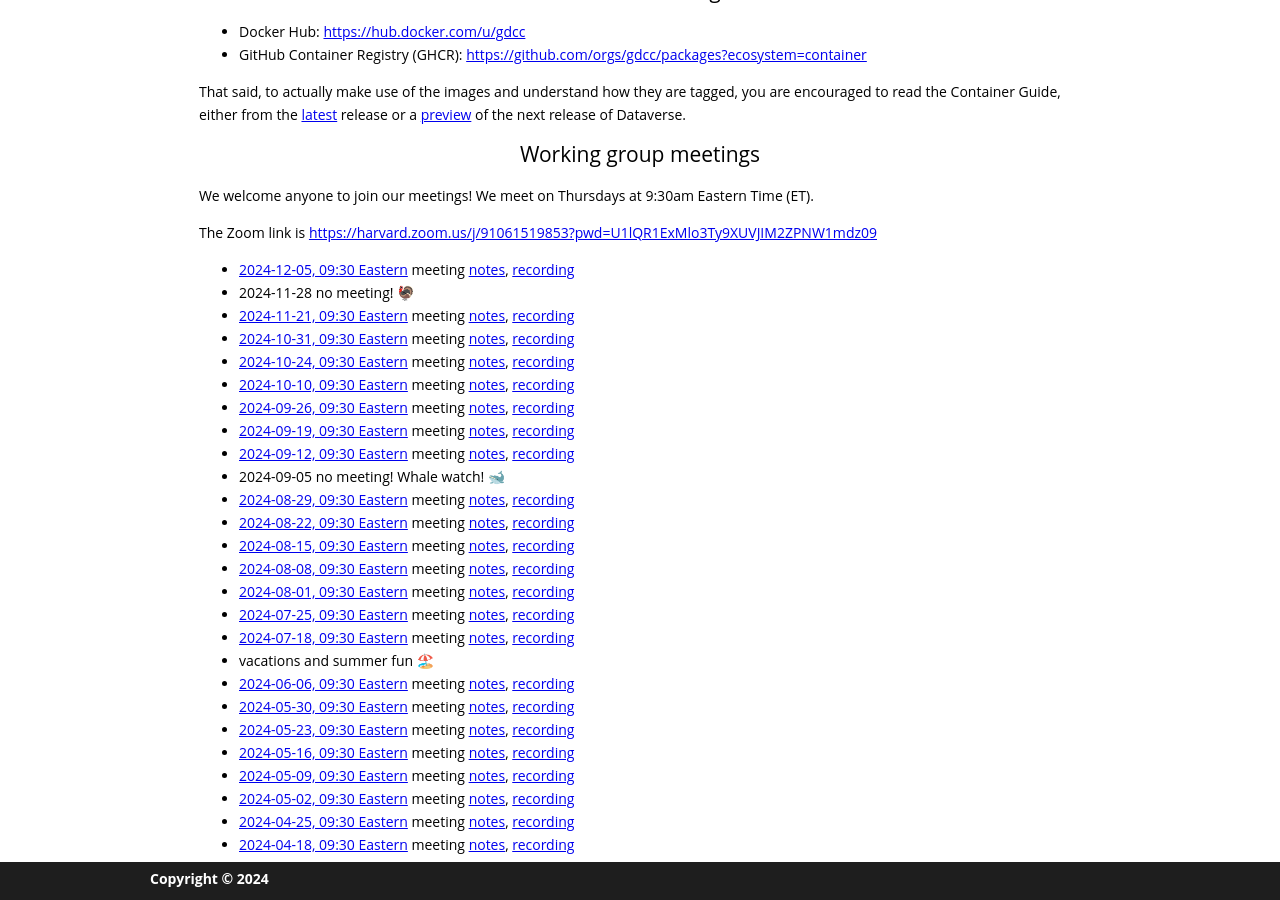
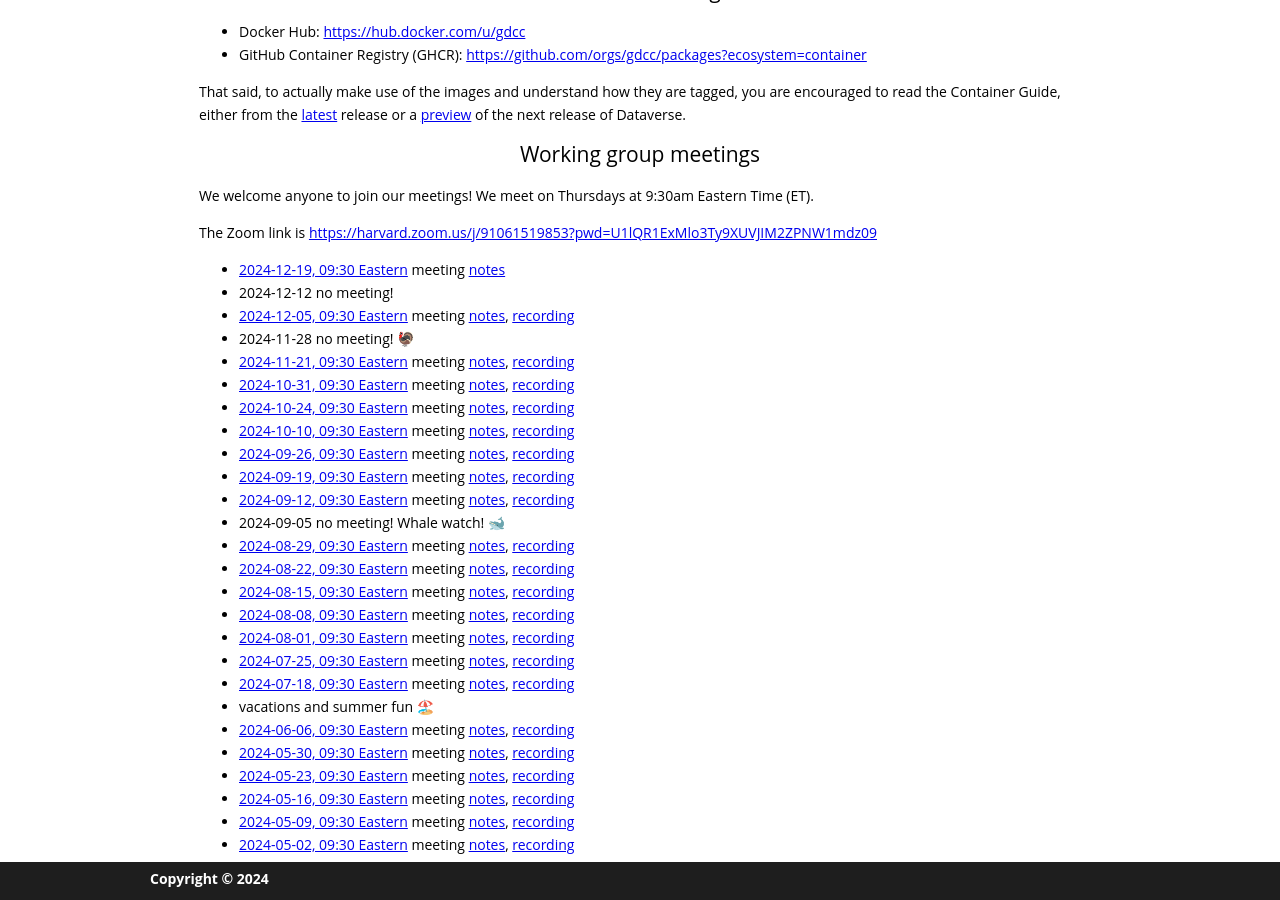
Before and after one commit to gdcc/ct.gdcc.io, a Jekyll site: the page built from index.md, in a window 1280 px wide and 900 px high, scrolled down 730 px. Built offline with Jekyll 4.4.1, drawn with Linux system fonts in a browser that asks for light colours; our own code applies the rules of GitHub Pages for plain Markdown files.

Commit message:
add next meeting

```diff
--- a/index.md
+++ b/index.md
@@ -22,6 +22,8 @@ We welcome anyone to join our meetings! We meet on Thursdays at 9:30am Eastern T
 
 The Zoom link is <https://harvard.zoom.us/j/91061519853?pwd=U1lQR1ExMlo3Ty9XUVJIM2ZPNW1mdz09>
 
+- [2024-12-19, 09:30 Eastern](https://time.is/compare/0930_19_Dec_2024_in_Boston) meeting [notes](https://docs.google.com/document/d/18V9WNLfTeOiQR5FylZm2zO_ciyVr2AwprM3Ys2s6DKQ/edit?usp=sharing)
+- 2024-12-12 no meeting!
 - [2024-12-05, 09:30 Eastern](https://time.is/compare/0930_05_Dec_2024_in_Boston) meeting [notes](https://docs.google.com/document/d/1qZnns9AnZ-I0mfPaBmXjXhO7Sc__WQlnhec7nolFiNg/edit?usp=sharing), [recording](https://harvard.zoom.us/rec/share/nIW-dbHCZ37iFjYEsdlNBxyiK53_CZa3-0SpCahR9OiiJ4YpnKym0UCuWiEPXCJM.1BrDAaIjAUj7J_Vz)
 - 2024-11-28 no meeting! 🦃
 - [2024-11-21, 09:30 Eastern](https://time.is/compare/0930_21_Nov_2024_in_Boston) meeting [notes](https://docs.google.com/document/d/1JALRaIcsjB7oLmN0rAtNyu1kZo28xXgG7sDR1RkRG4I/edit?usp=sharing), [recording](https://harvard.zoom.us/rec/share/U7oborizRCLG70dgAapcOEdeYJFcQcE3thkPmH-0cFy0Aw-_PcrUihrVqi3EU_KW.6mDA3KC6vbNn9__t)
```
